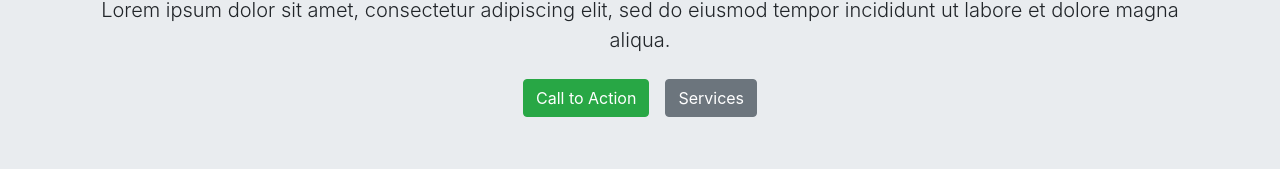
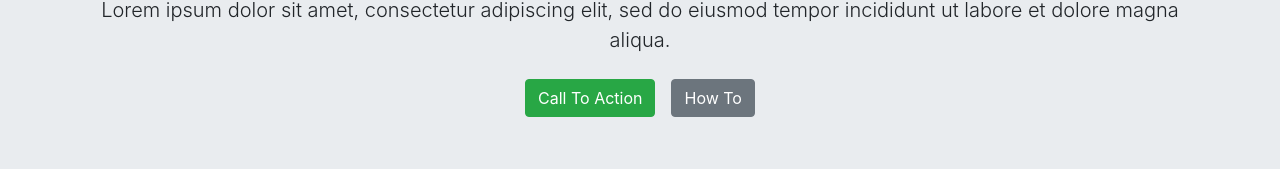
Before and after one commit to msurface/kcbp, a React (Create React App) app in the folder client/: page / in a window 1280 px wide. Shown: the part 442-611 px from the top of the page. Built offline with nearby package versions, Linux system fonts and the light colour scheme.

Commit message:
creating a button component

```diff
--- a/client/src/components/HeroBox.js
+++ b/client/src/components/HeroBox.js
@@ -1,4 +1,5 @@
 import React from 'react';
+import Button from './utilities/Button';
 
 const HeroBox = props => {
   return (
@@ -12,12 +13,8 @@ const HeroBox = props => {
           eiusmod tempor incididunt ut labore et dolore magna aliqua.
         </p>
         <div className="hero-box_btn text-center">
-          <button type="button" className="btn btn-success mx-2">
-            Call to Action
-          </button>
-          <button type="button" className="btn btn-secondary mx-2">
-            Services
-          </button>
+          <Button text="Call To Action" btnColor="success" />
+          <Button text="How To" btnColor="secondary" />
         </div>
       </div>
     </div>
--- /dev/null
+++ b/client/src/components/utilities/Button.js
@@ -0,0 +1,11 @@
+import React from 'react';
+
+const Button = props => {
+  return (
+    <button type="button" className={`btn btn-${props.btnColor} mx-2`}>
+      {props.text}
+    </button>
+  );
+};
+
+export default Button;
--- a/package.json
+++ b/package.json
@@ -6,8 +6,8 @@
   "scripts": {
     "test": "echo \"Error: no test specified\" && exit 1",
     "server": "nodemon index.js",
-    "client": "npm start --prefix client",
-    "dev": "concurrently -r \"npm run server\" \"npm run client\""
+    "client": "npm run start --prefix client",
+    "dev": "concurrently \"npm run server\" \"npm run client\""
   },
   "repository": {
     "type": "git",
```
